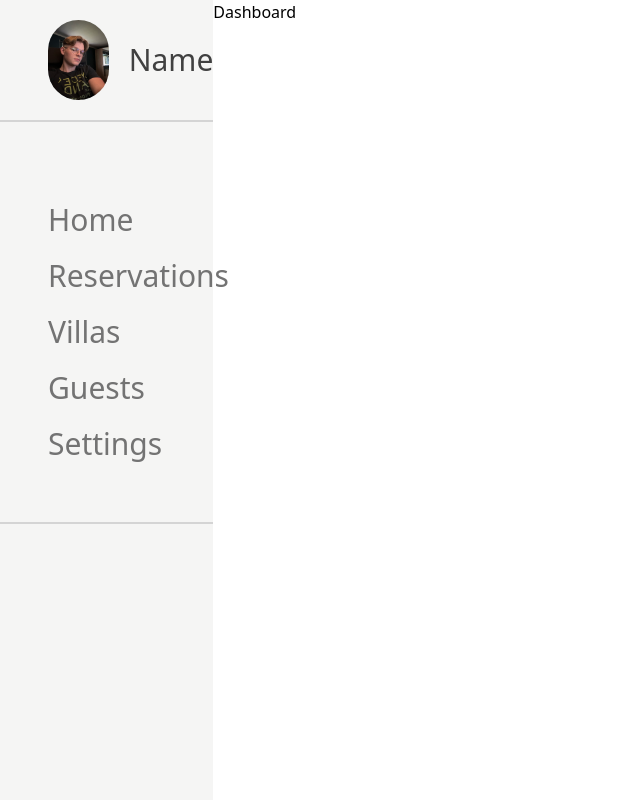
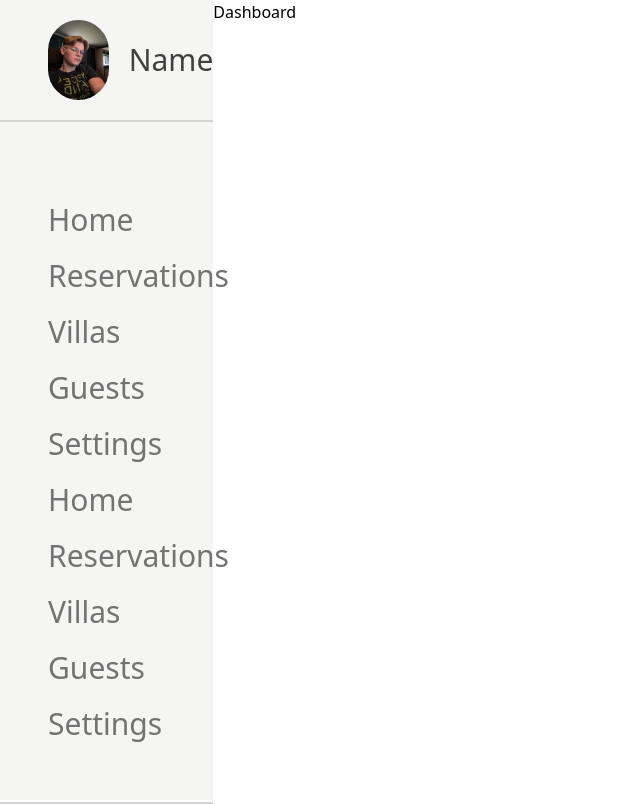
Before and after one commit to MaciekPanek/Dashboard, a React (Vite) app: page / in a window 1280 px wide. Shown: the whole page, without its empty margins (0-640 px from the left). Built offline with nearby package versions, Linux system fonts and the light colour scheme.

Commit message:
rigjmtimg

```diff
--- a/src/features/navigation/Navbar.jsx
+++ b/src/features/navigation/Navbar.jsx
@@ -34,6 +34,21 @@ function Navbar() {
           <NavItem to="/settings">
             <span>Settings</span>
           </NavItem>
+          <NavItem to="/">
+            <span>Home</span>
+          </NavItem>
+          <NavItem to="/reservations">
+            <span>Reservations</span>
+          </NavItem>
+          <NavItem to="/villas">
+            <span>Villas</span>
+          </NavItem>
+          <NavItem to="/guests">
+            <span>Guests</span>
+          </NavItem>
+          <NavItem to="/settings">
+            <span>Settings</span>
+          </NavItem>
         </ul>
       </nav>
     </>
```
